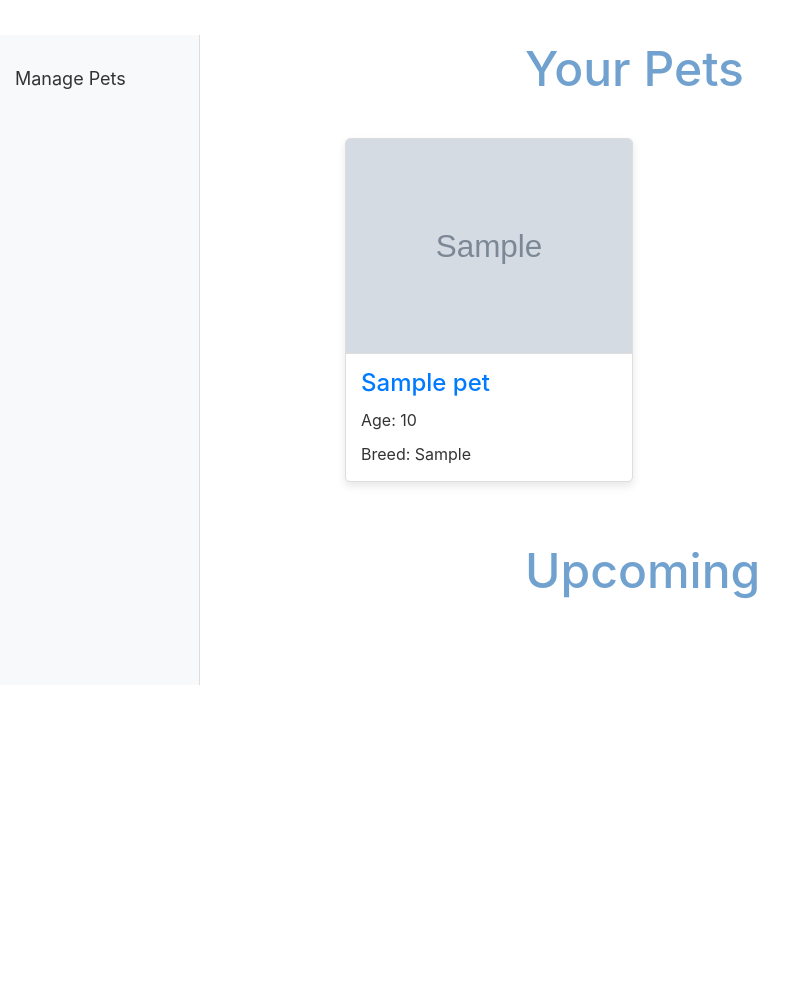
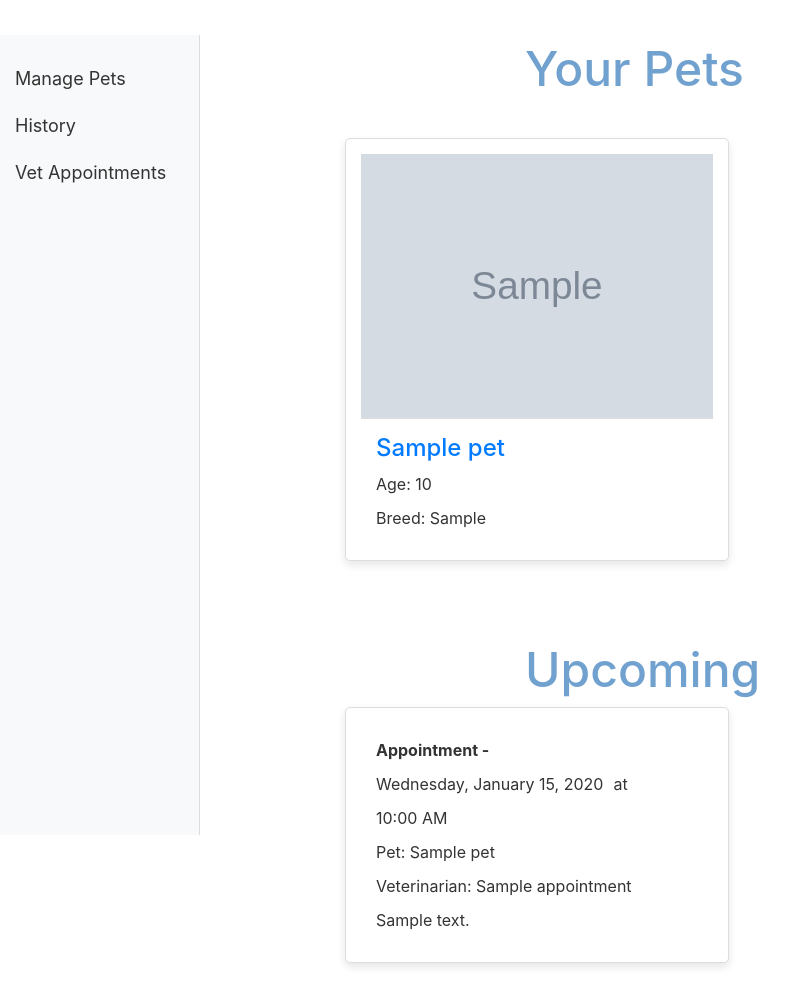
Before and after one commit to ageorgoulakis/PawsPlan, a Flask app: template app/templates/dashboard.html in a window 1280 px wide. Shown: the part 115-1118 px from the top of the page, without its empty margins (0-805 px from the left). Before the commit the page ends 800 px from the top, so only its background shows below. Run offline with Flask 3, Linux system fonts and the light colour scheme; the template is opened without the code that fills it: values that come from a table or form of the project are taken from there, others are empty; tables that the repository leaves empty hold one stand-in row (values such as "Sample post"); grey boxes marked "Sample" are stand-in pictures; some libraries are stand-ins or nearby versions.

Commit message:
Update dashboard.html

```diff
--- a/app/templates/dashboard.html
+++ b/app/templates/dashboard.html
@@ -52,11 +52,15 @@
         margin-left: 20px; /* Keep the cards slightly to the left */
     }
     .card {
-            width: 18rem;
+        width: 100%;
+        max-width: 24rem;
         border: 1px solid #ddd;
         border-radius: 5px;
         overflow: hidden;
         box-shadow: 0 4px 8px rgba(0, 0, 0, 0.1);
+        background-color: #fff;
+        padding: 15px;
+        margin-bottom: 20px;
     }
     .card img {
         width: 100%;
@@ -82,10 +86,20 @@
         margin-top: 60px; /* Add some spacing above */
         margin-left: 200px; /* Move to the right even more */
     }
+    .appointment-info {
+        display: flex;
+        flex-wrap: wrap;
+        gap: 10px;
+        font-size: 1em;
+        margin-bottom: 10px;
+        color: #333;
+    }
 </style>
 
 <div class="left-navbar">
     <a href="{{ url_for('main.manage_pets') }}">Manage Pets</a>
+    <a href="{{ url_for('main.history_page') }}">History</a>
+    <a href="{{ url_for('main.appointments') }}">Vet Appointments</a>
 </div>
 
 <div class="main-content">
@@ -103,5 +117,22 @@
         {% endfor %}
     </div>
     <h2 class="upcoming">Upcoming</h2>
+    <div class="card-container">
+        {% for appointment in appointments %}
+            <div class="card">
+                <div class="card-body">
+                    <div class="appointment-info">
+                        <span><strong>Appointment -</strong></span>
+                        <span>{{ appointment.date.strftime('%A, %B %d, %Y') }}</span>
+                        <span>at</span>
+                        <span>{{ appointment.time.strftime('%I:%M %p') }}</span>
+                    </div>
+                    <p class="card-text">Pet: {{ appointment.pet.name }}</p>
+                    <p class="card-text">Veterinarian: {{ appointment.vet_name }}</p>
+                    <p class="card-text">{{ appointment.description }}</p>
+                </div>
+            </div>
+        {% endfor %}
+    </div>
 </div>
 {% endblock %}
```
Lines whose indentation alone changed are shown as unchanged.
